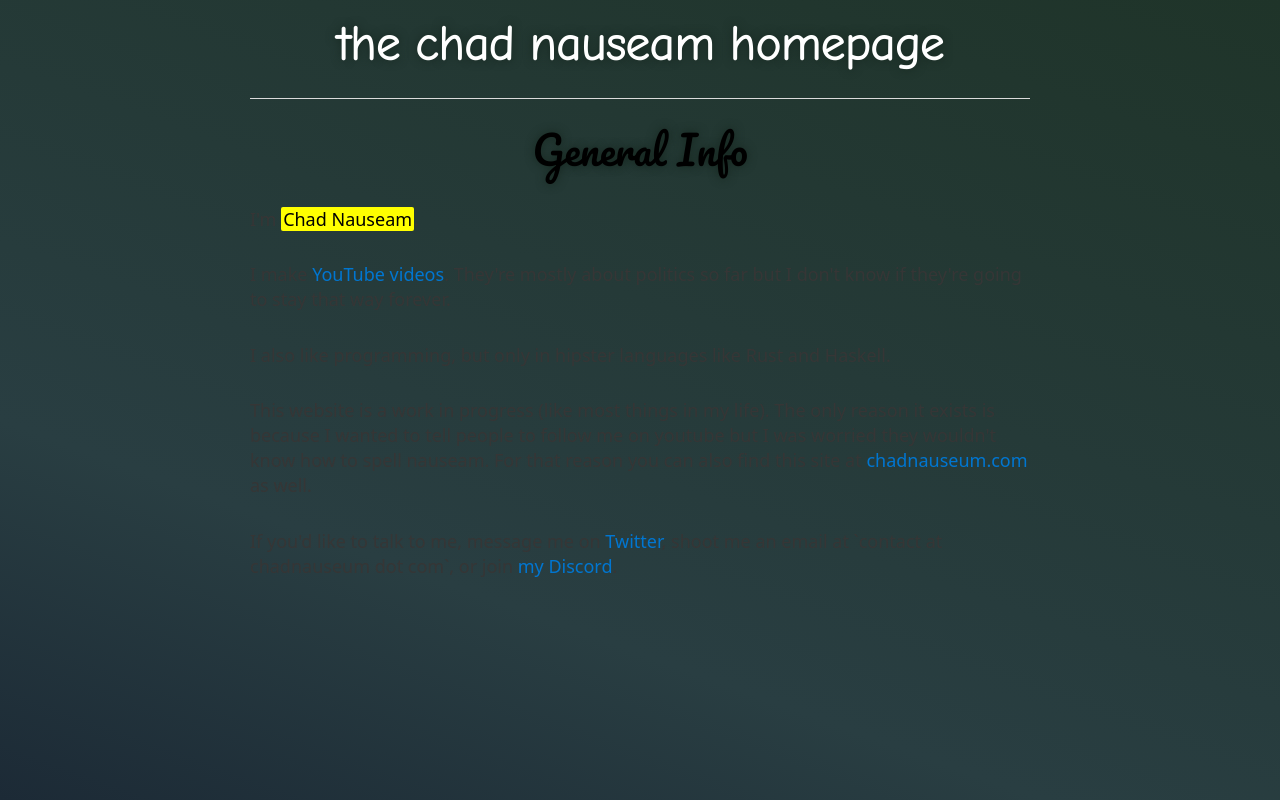
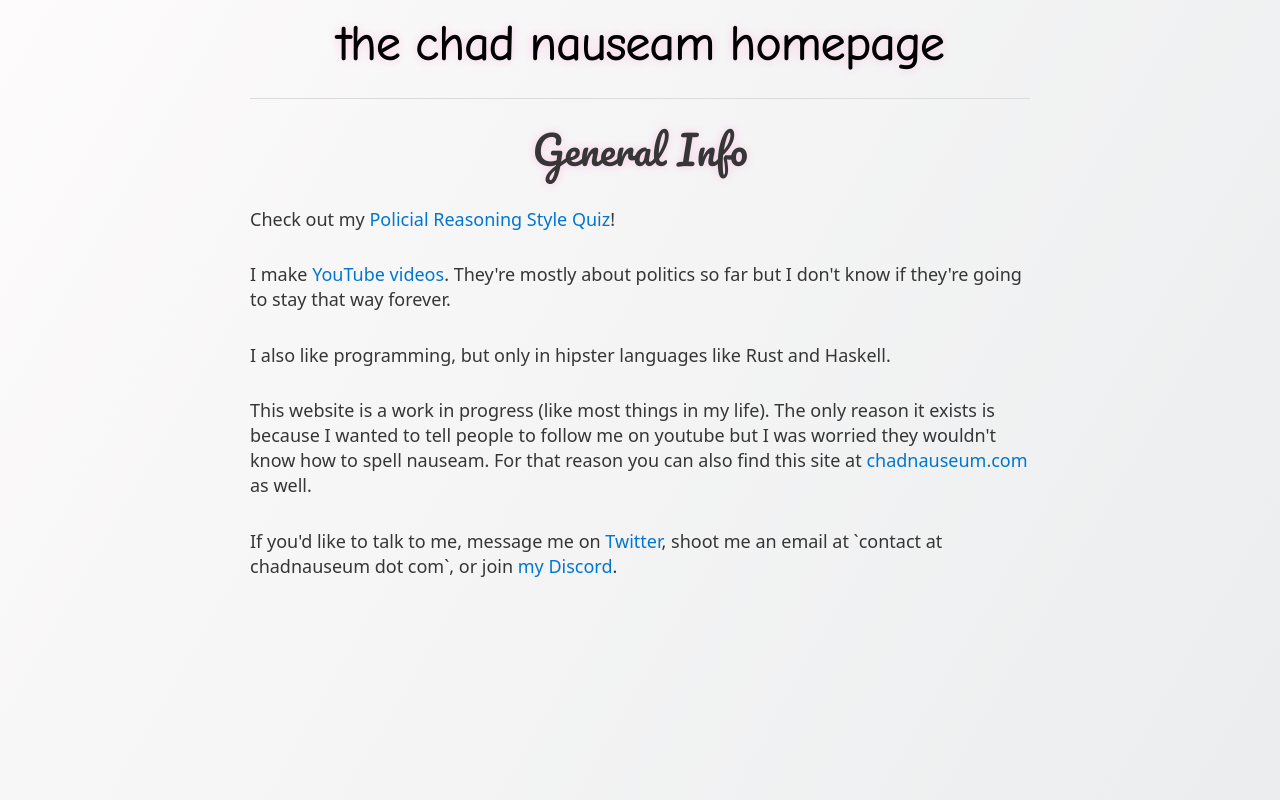
Before and after one commit to anchpop/ChadNauseam-Site, a Gatsby site in the folder ChadNauseamHome/: page / in a window 1280 px wide. Built offline with nearby package versions, Linux system fonts and the light colour scheme; Gatsby itself is replaced by a stand-in of ours.

Commit message:
finally got dark mode and styles straigtened out in a wya I like them

```diff
--- a/ChadNauseamHome/src/components/css/custom.css
+++ b/ChadNauseamHome/src/components/css/custom.css
@@ -1,5 +1,4 @@
 html {
-	color: #fcfcfc;
 	height: 100%;
 	background: linear-gradient(200deg, #1f3429 0%, #293e42 70%, #1c2a36 100%);
 }
@@ -8,11 +7,20 @@
   background: unset;
 }
 
+.homepageHeader {
+  color: white;
+  text-shadow: 0px 0px 10px #16271f;
+  text-decoration: none;
+}
+
 
 @media (prefers-color-scheme: light) {
   html {
-    color: #fcfcfc;
-    background: linear-gradient(200deg, #1f3429 0%, #293e42 70%, #1c2a36 100%);
+    background: linear-gradient(120deg, #fdfbfb 0%, #ebedee 100%);
   }
+  .homepageHeader {
 
+    color: var(---text-bright);
+    text-shadow: 0px 0px 10px #f8cae6;
+  }
 }
--- a/ChadNauseamHome/src/components/css/vars.css
+++ b/ChadNauseamHome/src/components/css/vars.css
@@ -3,7 +3,7 @@
 	--background: #161f27;
 	--background-alt: #1a242f;
 	--selection: #161f27;
-	--text-main: #dbdbdb;
+	--text-main: #ebebeb;
 	--text-bright: #fff;
 	--text-muted: #717880;
 	--links: #41adff;
--- a/ChadNauseamHome/src/components/header.js
+++ b/ChadNauseamHome/src/components/header.js
@@ -15,7 +15,6 @@
         maxWidth: 960,
         textAlign: 'center',
         marginBottom: "2rem",
-        textShadow: "0px 0px 10px #16271f"
       }}
     >
       <h1 style={{
@@ -24,10 +23,7 @@
       }}>
         <Link
           to="/"
-          style={{
-            color: `white`,
-            textDecoration: `none`,
-          }}
+          className="homepageHeader"
         >
           {siteTitle}
         </Link>
@@ -35,7 +31,7 @@
       <hr />
       <h1 style={{
         fontFamily: 'Pacifico', fontWeight: 400, fontStyle: 'normal'
-      }}>
+      }} className="homepageHeader">
         {subtitle}
       </h1>
     </div>
--- a/ChadNauseamHome/src/pages/index.js
+++ b/ChadNauseamHome/src/pages/index.js
@@ -8,7 +8,7 @@
 const IndexPage = () => (
   <Layout subtitle="General Info">
     <SEO title="Home" />
-    <p>I'm <mark>Chad Nauseam</mark>.</p>
+    <p>Check out my <a href="/reasoning-quiz">Policial Reasoning Style Quiz</a>!</p>
     <p>I make <a href="/youtube">YouTube videos</a>. They're mostly about politics so far but I don't know if they're going to stay that way forever.</p>
     <p>I also like programming, but only in hipster languages like Rust and Haskell.</p>
     <p>This website is a work in progress (like most things in my life). The only reason it exists is because I wanted to tell people to follow me on youtube but I was worried they wouldn't know how to spell nauseam. For that reason you can also find this site at <a href="https://chadnauseum.com/">chadnauseum.com</a> as well.</p>
```
